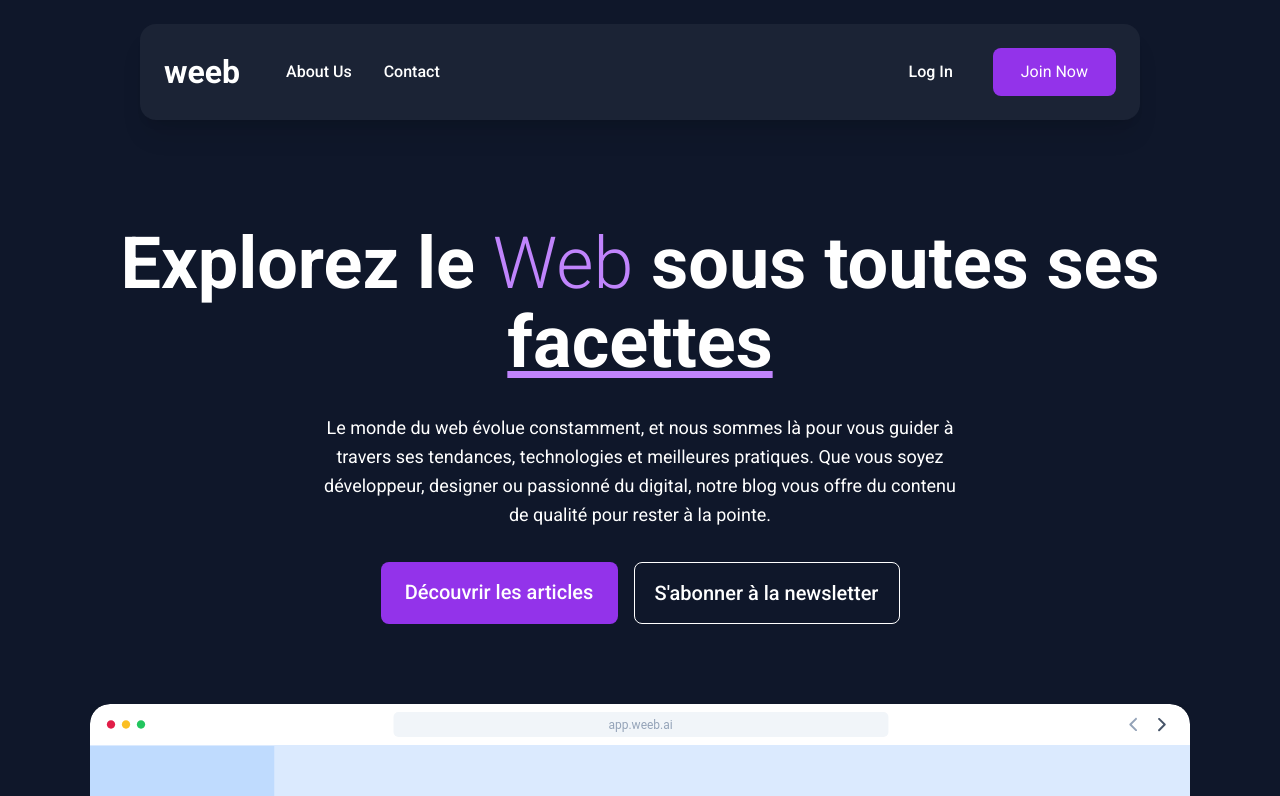
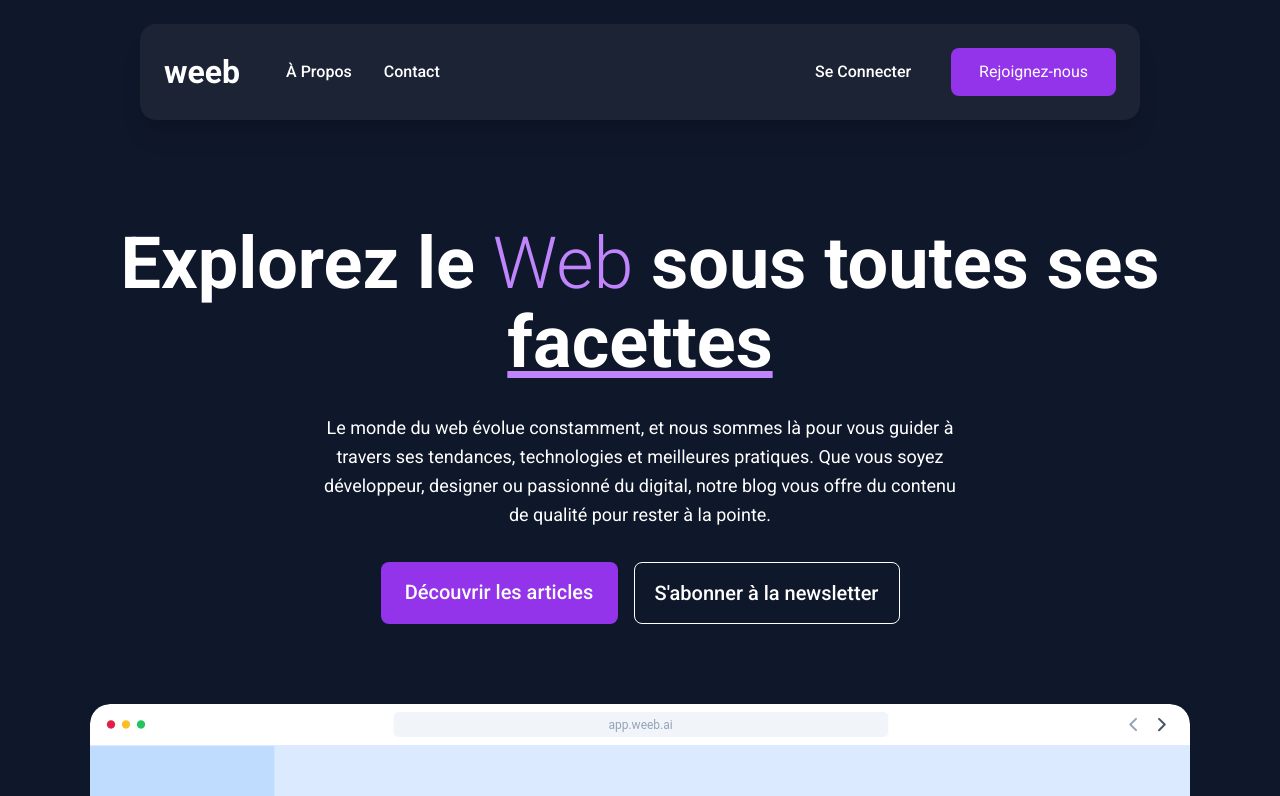
Before and after one commit to gaellerem/weeb_gaelle_reminiac, a React (Vite) app: page / in a window 1280 px wide. Shown: the top 796 px of the page. Built offline with nearby package versions, Linux system fonts and the light colour scheme; some icons are missing.

Commit message:
refactor(home): translate navbar and footer content in French (#1)

```diff
--- a/src/components/Navbar.tsx
+++ b/src/components/Navbar.tsx
@@ -8,13 +8,13 @@ export default function Navbar() {
                 <div className="flex items-center gap-38">
                     <Link to="/" className="brand">weeb</Link>
                     <div className="flex items-center gap-16">
-                        <Link to="/" className="navlink hover_secondary">About Us</Link>
+                        <Link to="/" className="navlink hover_secondary">À Propos</Link>
                         <Link to="/" className="navlink hover_secondary">Contact</Link>
                     </div>
                 </div>
                 <div className="flex items-center gap-16">
-                    <Link to="/" className="navlink hover_secondary"><span className="px-16">Log In</span></Link>
-                    <Link to="/" className="secondary_button py-12 px-28">Join Now</Link>
+                    <Link to="/" className="navlink hover_secondary"><span className="px-16">Se Connecter</span></Link>
+                    <Link to="/" className="secondary_button py-12 px-28">Rejoignez-nous</Link>
                 </div>
             </div>
         </div>
--- a/src/components/footer/Footer.tsx
+++ b/src/components/footer/Footer.tsx
@@ -8,10 +8,10 @@ export default function Footer() {
             <div className="w-full">
                 <Link to="/" className="brand block w-fit">weeb</Link>
             </div>
-            <FooterColumn title="PRODUCT" links={["Pricing", "Overview", "Browse", "Accessibility", "Five"]}/>
-            <FooterColumn title="SOLUTIONS" links={["Brainstorming", "Ideation", "Wireframing", "Research"]}/>
-            <FooterColumn title="RESOURCES" links={["Help Center", "Blog", "Tutorials"]}/>
-            <FooterColumn title="COMPANY" links={["About", "Press", "Events", "Careers"]}/>
+            <FooterColumn title="Produit" links={["Tarifs", "Aperçu", "Parcourir", "Accessibilité", "Fonctionnalités"]}/>
+            <FooterColumn title="Solutions" links={["Brainstorming", "Idéation", "Wireframing", "Recherche"]}/>
+            <FooterColumn title="Ressources" links={["Centre d'aide", "Blog", "Tutoriels"]}/>
+            <FooterColumn title="Entreprise" links={["À propos", "Presse", "Événements", "Carrières"]}/>
         </div>
         <div className="flex gap-48 items-center py-48">
             <span className="w-full">@ 2025 Weeb, Inc. All rights reserved.</span>
--- a/src/components/footer/FooterColumn.tsx
+++ b/src/components/footer/FooterColumn.tsx
@@ -1,16 +1,14 @@
 type FooterColumnProps = {
-  title?: string
+  title: string
   links: string[]
 }
 
 export default function FooterColumn({ title, links }: FooterColumnProps) {
     return (
         <div className="flex flex-col w-full">
-            {title && (
-                <span className="text-bluegray-400 py-12">
-                    {title}
-                </span>
-            )}
+            <span className="text-bluegray-400 py-12 uppercase">
+                {title}
+            </span>
 
             <ul className="flex flex-col">
                 {links.map((link, index) => (
```
